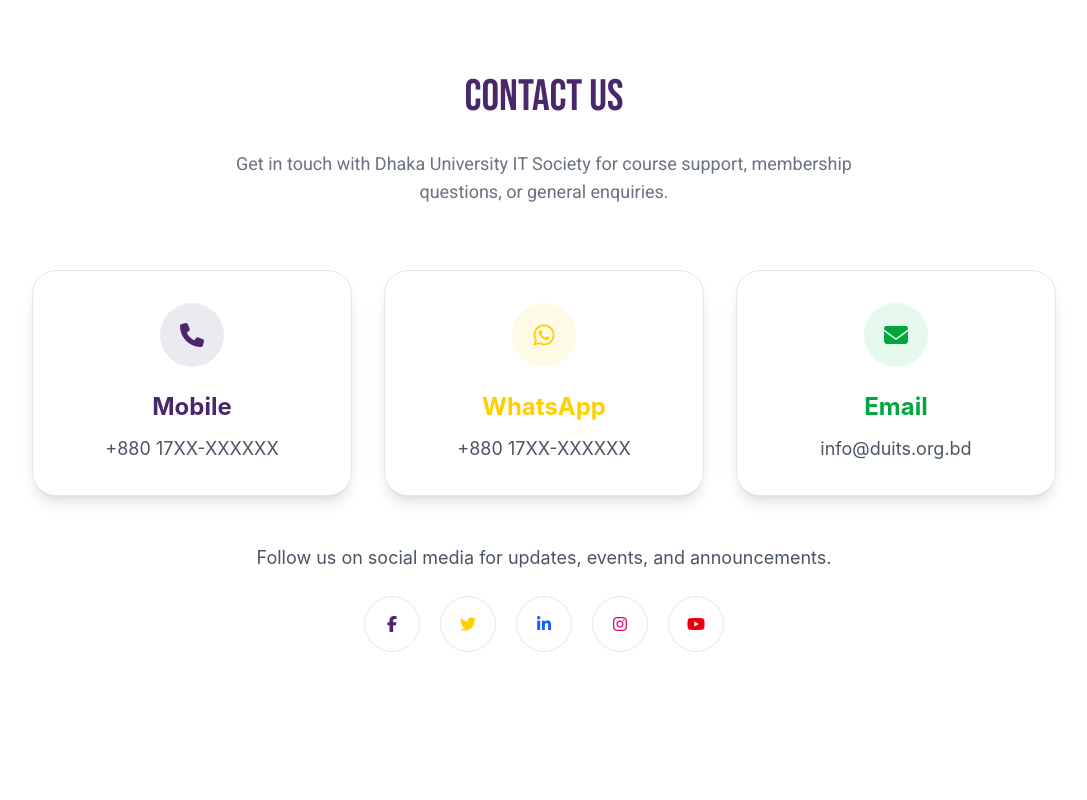
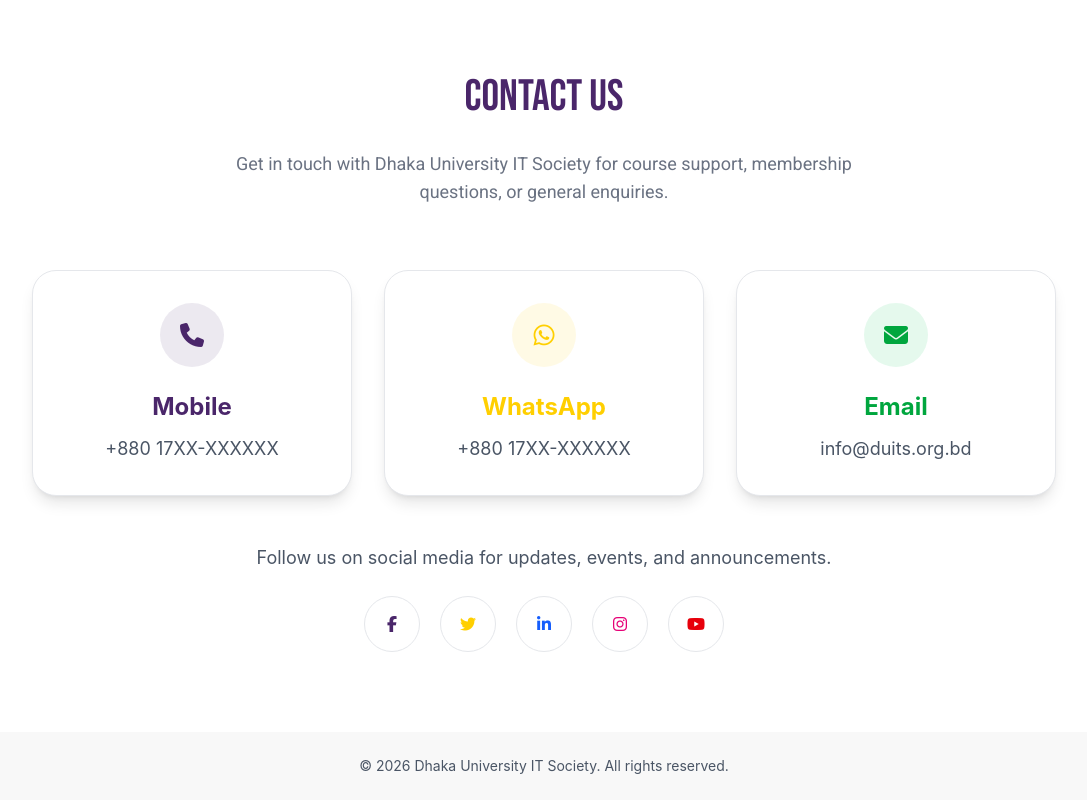
Before and after one commit to shifatulislam-dev/web-design-course, a website built with Vite: page index.html in a window 1280 px wide. Shown: the part 9731-10531 px from the top of the page, without its empty margins (96-1183 px from the left). Before the commit the page ends 10463 px from the top, so only its background shows below. Built offline with nearby package versions, Linux system fonts and the light colour scheme.

Commit message:
add footer section

```diff
--- a/index.html
+++ b/index.html
@@ -1817,6 +1817,11 @@
     </div>
   </section>
 
+  <footer class="py-6 bg-base-200 text-base-content">
+    <div class="main text-center text-sm text-gray-600">
+      <p>© 2026 Dhaka University IT Society. All rights reserved.</p>
+    </div>
+  </footer>
 
   <script src="https://kit.fontawesome.com/3aaa27906b.js" crossorigin="anonymous"></script>
   <script src="/src/main.js"></script>
```
